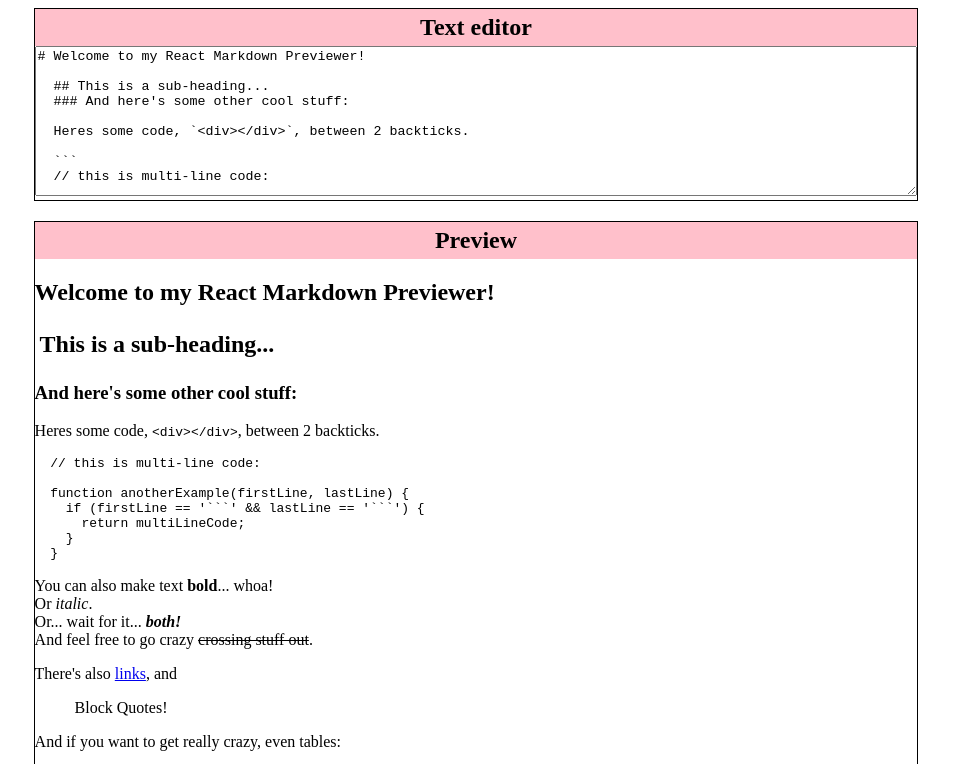
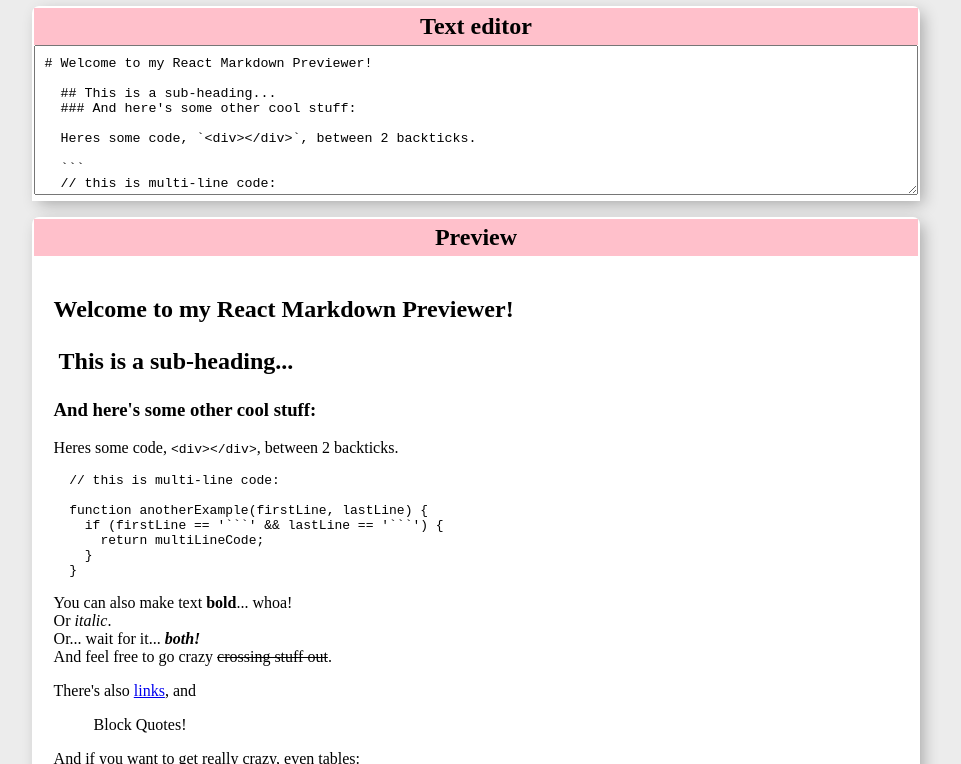
Before and after one commit to neychis/markdown_previewer, a React app: page / in a window 1280 px wide. Shown: the top 764 px of the page, without its empty margins (164-1125 px from the left). Built offline with nearby package versions, Linux system fonts and the light colour scheme.

Commit message:
a bit css
still need to cleanup some code but everything works

```diff
--- a/src/styles.css
+++ b/src/styles.css
@@ -1,3 +1,3 @@
 body {
-  background-color: #fff;
+  background-color: #ececec;
 }
--- a/src/styles/main.scss
+++ b/src/styles/main.scss
@@ -1,13 +1,19 @@
 section {
-  border: 1px solid #000;
+  border: none;
+  border-radius: 5px 5px 0 0 ;
+  box-shadow:
+    inset 0 -3em 3em rgba(0,0,0,0.1),
+    0 0  0 2px rgb(255,255,255),
+    0.3em 0.3em 1em rgba(0,0,0,0.3);
+
   > header {
     background-color: pink;
     text-align: center;
   }
 
   > main {
+    background-color: #fff;
     width: 100%;
-    background-color: #fff;
   }
 }
 
@@ -27,6 +33,11 @@ section {
   box-sizing:border-box;
   width: 100%;
   min-height: 150px;
+  padding: 10px;
+}
+
+#preview {
+  padding: 20px;
 }
 
 h2 {
```
